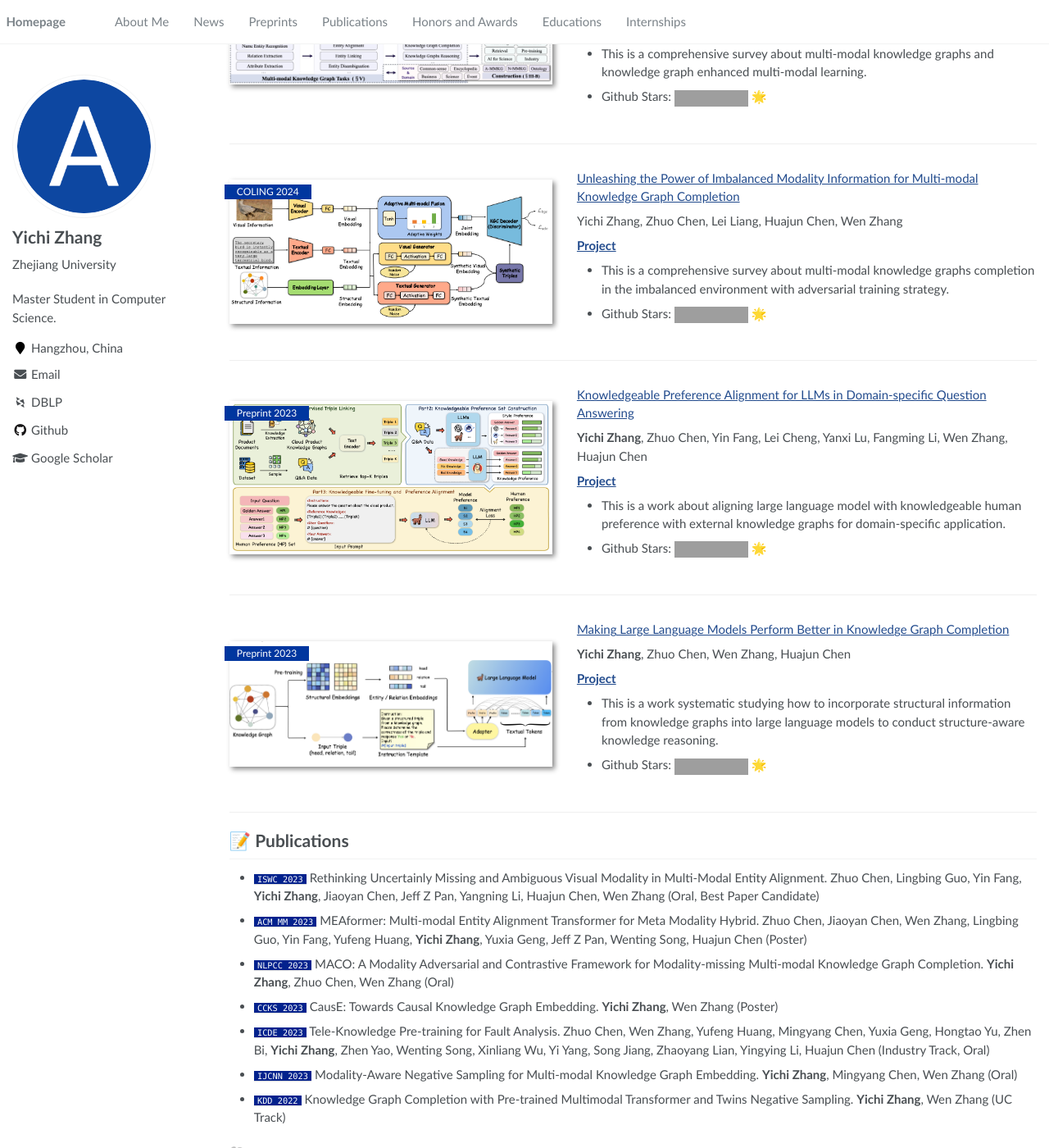
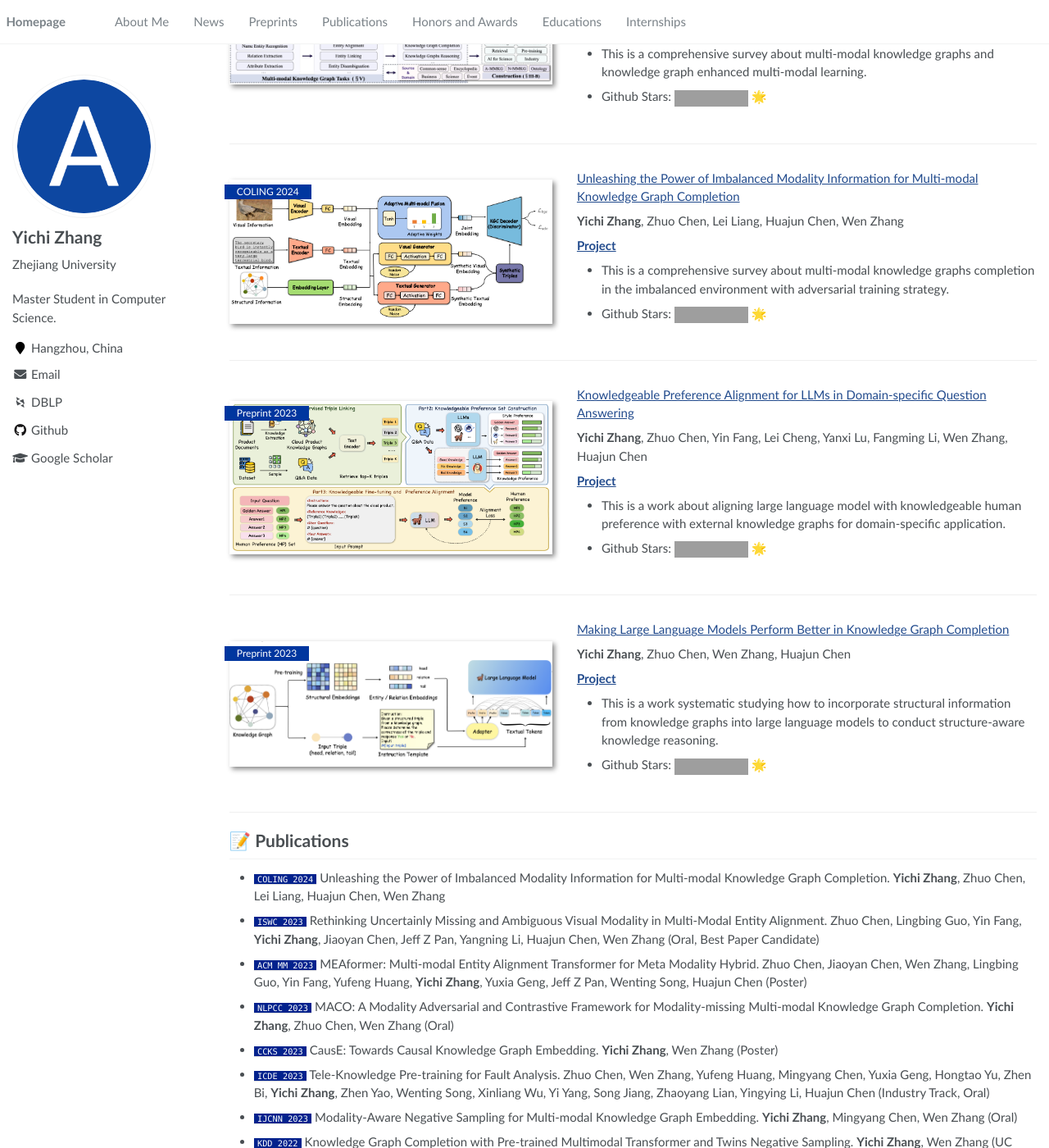
Before and after one commit to Zhang-Each/CV, a Jekyll site: the page built from _pages/about.md, in a window 1280 px wide and 1400 px high, scrolled down 676 px. Shown: the whole window at 82% size. Built offline with Jekyll 4.4.1, drawn with Linux system fonts in a browser that asks for light colours; some web fonts are replaced; some of the changed lines change nothing that is shown; some of the changed text lies outside the part shown; grey boxes are pictures that could not be loaded.

Commit message:
update information

```diff
--- a/_pages/about.md
+++ b/_pages/about.md
@@ -55,11 +55,11 @@ Zhuo Chen, Yichi Zhang, Yin Fang, Yuxia Geng, Lingbing Guo, Xiang Chen, Qian Li,
 
 [Unleashing the Power of Imbalanced Modality Information for Multi-modal Knowledge Graph Completion](https://arxiv.org/pdf/2402.15444.pdf)
 
-Yichi Zhang, Zhuo Chen, Lei Liang, Huajun Chen, Wen Zhang
+**Yichi Zhang**, Zhuo Chen, Lei Liang, Huajun Chen, Wen Zhang
 
 [**Project**](https://github.com/zjukg/AdaMF-MAT) <strong><span class='show_paper_citations' data='DhtAFkwAAAAJ:ALROH1vI_8AC'></span></strong>
 - This is a comprehensive survey about multi-modal knowledge graphs completion in the imbalanced environment with adversarial training strategy.
-- Github Stars: [![](https://img.shields.io/github/stars/zjukg/AdaMF-MAT)](https://github.com/zjukg/KG-MM-Survey) 🌟
+- Github Stars: [![](https://img.shields.io/github/stars/zjukg/AdaMF-MAT)](https://github.com/zjukg/AdaMF-MAT) 🌟
 </div>
 </div>
 
@@ -92,6 +92,7 @@ Yichi Zhang, Zhuo Chen, Lei Liang, Huajun Chen, Wen Zhang
 
 # 📝 Publications
 
+- `COLING 2024` Unleashing the Power of Imbalanced Modality Information for Multi-modal Knowledge Graph Completion. **Yichi Zhang**, Zhuo Chen, Lei Liang, Huajun Chen, Wen Zhang
 - `ISWC 2023` Rethinking Uncertainly Missing and Ambiguous Visual Modality in Multi-Modal Entity Alignment. Zhuo Chen, Lingbing Guo, Yin Fang, **Yichi Zhang**, Jiaoyan Chen, Jeff Z Pan, Yangning Li, Huajun Chen, Wen Zhang (Oral, Best Paper Candidate)
 - `ACM MM 2023` MEAformer: Multi-modal Entity Alignment Transformer for Meta Modality Hybrid. Zhuo Chen, Jiaoyan Chen, Wen Zhang, Lingbing Guo, Yin Fang, Yufeng Huang, **Yichi Zhang**, Yuxia Geng, Jeff Z Pan, Wenting Song, Huajun Chen (Poster)
 - `NLPCC 2023` MACO: A Modality Adversarial and Contrastive Framework for Modality-missing Multi-modal Knowledge Graph Completion. **Yichi Zhang**, Zhuo Chen, Wen Zhang (Oral)
@@ -105,7 +106,7 @@ Yichi Zhang, Zhuo Chen, Lei Liang, Huajun Chen, Wen Zhang
 - [NeuralKG](https://github.com/zjukg/NeuralKG). An open-source python library for diverse knowledge graphs representation learning.
 
 # 👨‍🔬 Patents
-- 一种基于图神经网络与对抗学习的多模态知识图谱补全方法。陈华钧，张溢弛，张文
+- 一种基于图神经网络与对抗学习的多模态知识图谱补全方法。
 
 
 # 🎖 Honors and Awards
```
